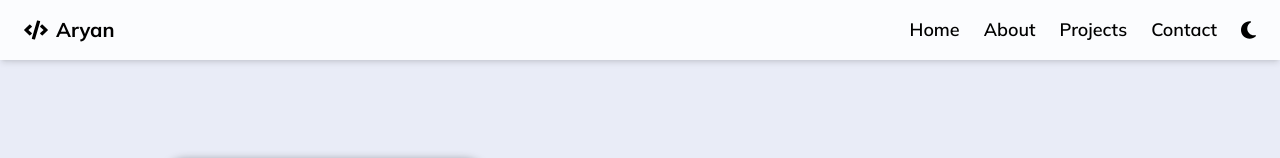
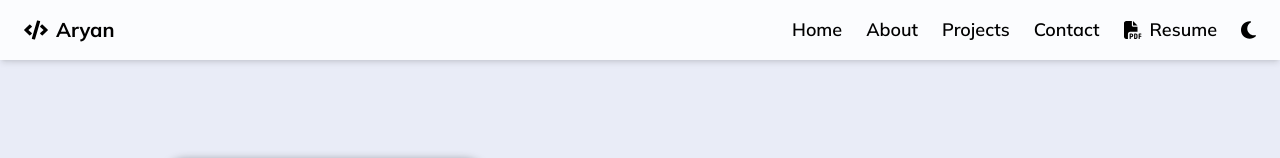
Before and after one commit to Aryanpatel1066/aryanpatel, a React (Vite) app: page / in a window 1280 px wide. Shown: the top 158 px of the page. Built offline with nearby package versions, Linux system fonts and the light colour scheme.

Commit message:
add resume link in nav

```diff
--- a/src/components/Header.jsx
+++ b/src/components/Header.jsx
@@ -2,6 +2,7 @@ import React, { useState, useEffect } from "react";
 import { FontAwesomeIcon } from "@fortawesome/react-fontawesome";
 import { faBars, faTimes, faMoon, faSun } from "@fortawesome/free-solid-svg-icons";
 import { FaCode } from "react-icons/fa";
+import { faFilePdf } from "@fortawesome/free-solid-svg-icons";
 
 
 const Header = () => {
@@ -52,6 +53,15 @@ const Header = () => {
           <a href="#about" className="hover:text-blue-500 transition">About</a>
           <a href="#projects" className="hover:text-blue-500 transition">Projects</a>
           <a href="#contact" className="hover:text-blue-500 transition">Contact</a>
+            <a
+            href="/Aryan_Patel_Resume.pdf"
+            target="_blank"
+            rel="noopener noreferrer"
+            className="hover:text-blue-500 transition flex items-center gap-2"
+          >
+            <FontAwesomeIcon icon={faFilePdf} />
+            <span>Resume</span>
+          </a>
           {/* Theme Toggle */}
           <button onClick={toggleTheme} className="text-xl focus:outline-none">
             <FontAwesomeIcon icon={theme === "light" ? faMoon : faSun} />
@@ -72,6 +82,15 @@ const Header = () => {
           <a href="#about" className="hover:text-blue-500 transition" onClick={() => setOpen(false)}>About</a>
           <a href="#projects" className="hover:text-blue-500 transition" onClick={() => setOpen(false)}>Projects</a>
           <a href="#contact" className="hover:text-blue-500 transition" onClick={() => setOpen(false)}>Contact</a>
+           <a
+            href="/Aryan_Patel_Resume.pdf"
+            target="_blank"
+            rel="noopener noreferrer"
+            className="hover:text-blue-500 transition flex items-center gap-2"
+          >
+            <FontAwesomeIcon icon={faFilePdf} />
+            <span>Resume</span>
+          </a>
           {/* Theme Toggle */}
           <button onClick={toggleTheme} className="text-xl focus:outline-none">
             <FontAwesomeIcon icon={theme === "light" ? faMoon : faSun} />
```
Also changed, not shown: 1 other file (tests, documents, lock files or other folders).
